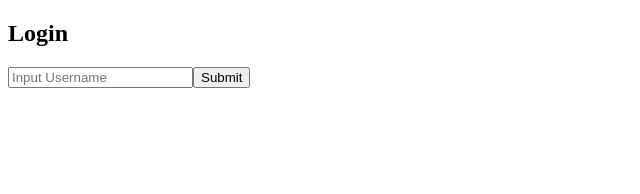
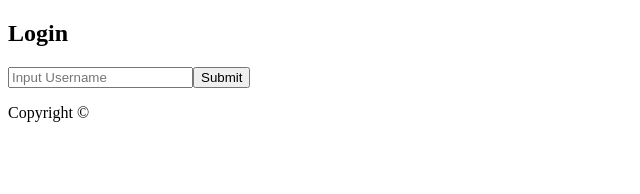
Before and after one commit to mkchauhan647/mroot, a React (Create React App) app: page / in a window 1280 px wide. Shown: the top 194 px of the page, without its empty margins (0-640 px from the left). Built offline with nearby package versions, Linux system fonts and the light colour scheme.

Commit message:
adding footer

```diff
--- a/src/App.js
+++ b/src/App.js
@@ -19,14 +19,23 @@ function App() {
 
 
   if (!user) {
-    return <Login setUser={setUser}></Login>;
+    return (
+      <>
+      <Login setUser={setUser}></Login>
+      <footer>
+        Copyright &copy;
+      </footer>
+      </>
+    )
   }
   return (
     <>
       <Header user={user} setUser={setUser} />
       <CreatePost user={user} posts={posts} setPosts={setPosts} />
       <PostList posts={posts}/>
-
+      <footer>
+        Copyright &copy;
+      </footer>
 
 
 
```
